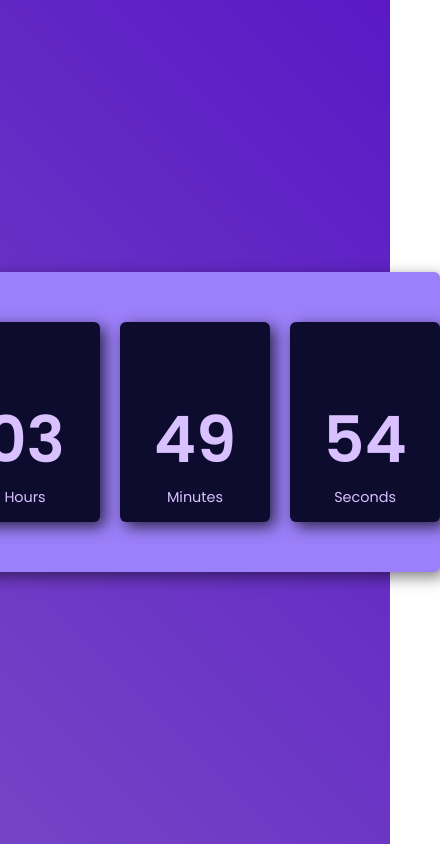
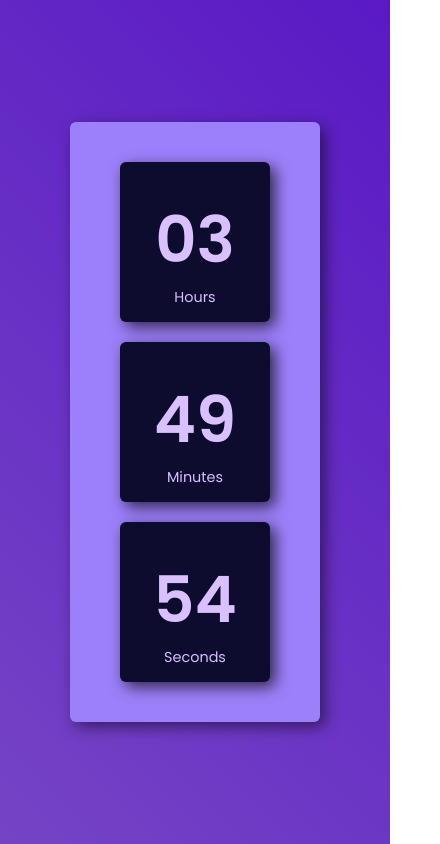
Before and after one commit to godooooy/digital-watch, a plain HTML site: page index.html in a window 390 px wide. Shown: the whole page, 440 px wide, since content can reach past the window. Drawn offline with Linux system fonts and the light colour scheme.

Commit message:
add response

```diff
--- a/style.css
+++ b/style.css
@@ -53,3 +53,36 @@ main {
 .letras {
   font-size: .9rem;
 }
+
+@media (max-width: 500px) {
+  .container-relogio {
+    height: 700px;
+    width: 250px;
+    display: flex;
+    flex-direction: column;
+  }
+
+  .bg-relogio {
+    margin-right: 0px;
+    margin-bottom: 20px;
+  }
+
+  .bg-relogio:last-child {
+    margin-bottom: 0px;
+  }
+}
+
+@media (max-width: 400px) {
+  .container-relogio {
+    height: 600px;
+    width: 250px;
+    display: flex;
+    flex-direction: column;
+  }
+
+  .bg-relogio {
+    min-width: 150px;
+    padding: 30px;
+    height: 160px;
+  }
+}
```
